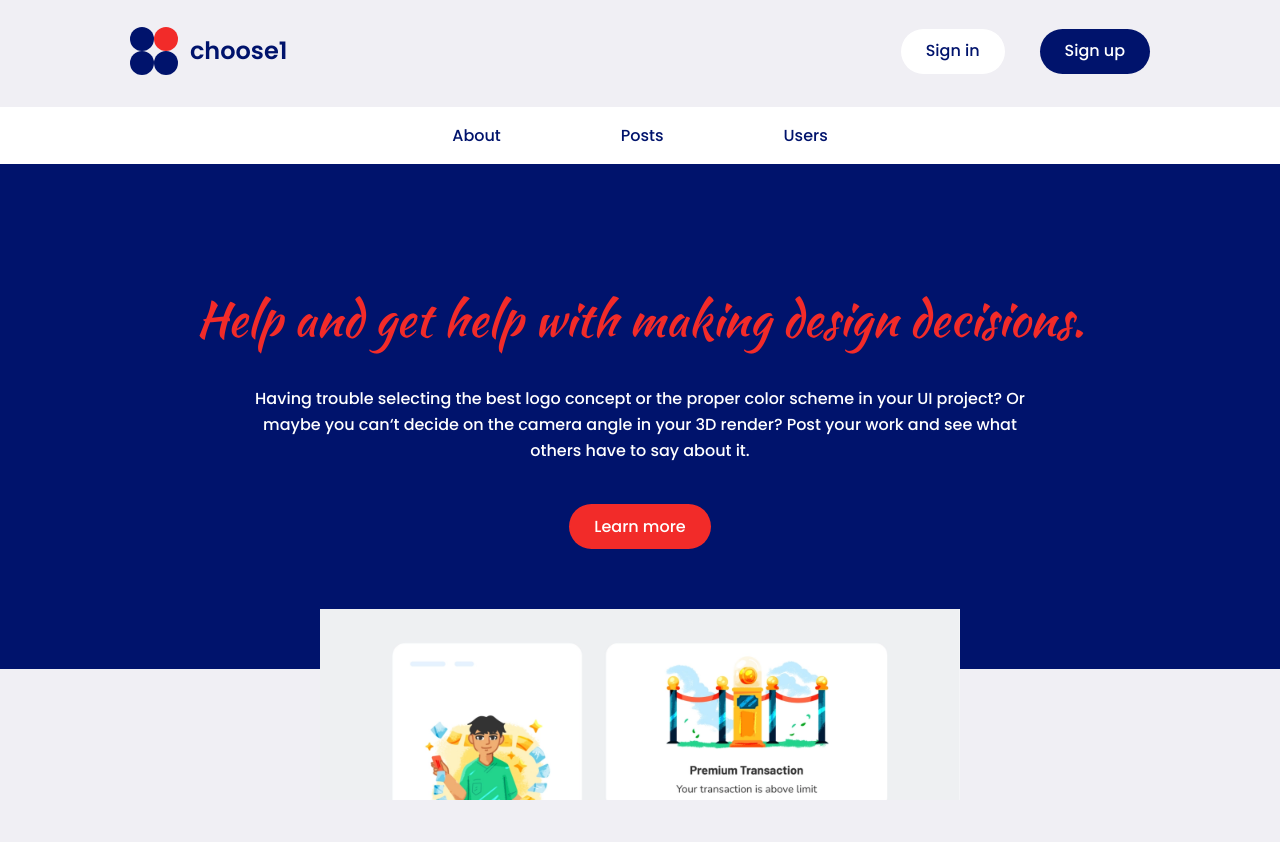
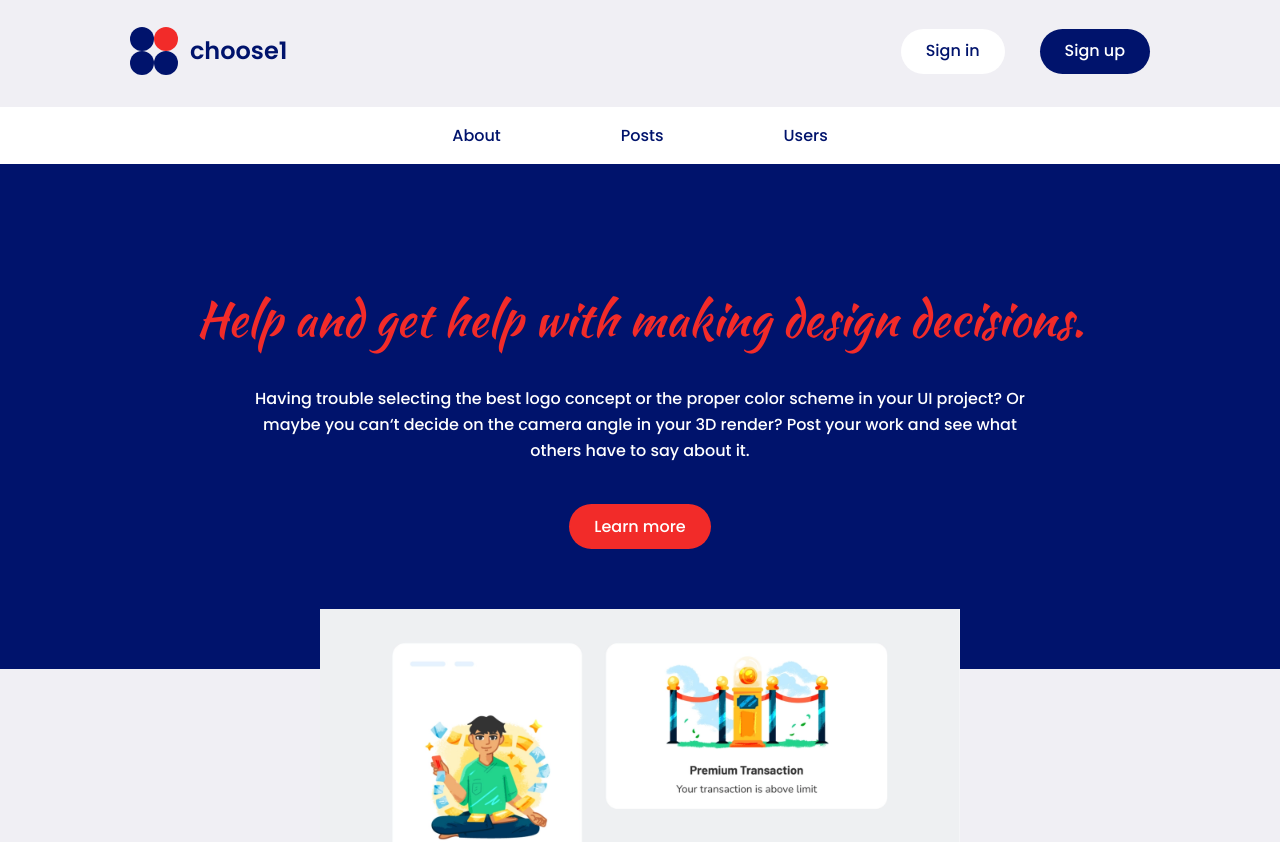
Before and after one commit to TWolczanski/choose1, a Next.js app: page / in a window 1280 px wide. Shown: the top 842 px of the page. Before the commit the page ends 800 px from the top, so only its background shows below. Built offline with nearby package versions, Linux system fonts and the light colour scheme.

Commit message:
fixed Link scroll and refactored Modal

```diff
--- a/app/layout.js
+++ b/app/layout.js
@@ -1,7 +1,7 @@
 import "styles/globals.css";
+import Layout from "components/Layout";
+import {UserProvider} from "context/UserContext";
 import {ModalProvider} from "context/ModalContext";
-import {UserProvider} from "context/UserContext";
-import Layout from "components/Layout";
 
 export const metadata = {
   title: "choose1",
@@ -9,14 +9,10 @@ export const metadata = {
 
 export default function RootLayout({children, postModal}) {
   return (
-    <html lang="en">
-      <body>
-        <UserProvider>
-          <ModalProvider>
-            <Layout postModal={postModal}>{children}</Layout>
-          </ModalProvider>
-        </UserProvider>
-      </body>
-    </html>
+    <UserProvider>
+      <ModalProvider>
+        <Layout postModal={postModal}>{children}</Layout>
+      </ModalProvider>
+    </UserProvider>
   );
 }
--- a/components/Layout.js
+++ b/components/Layout.js
@@ -7,14 +7,17 @@ import {useModal} from "context/ModalContext";
 import {useEffect} from "react";
 import WebsiteInfo from "components/WebsiteInfo";
 import {usePathname, useSelectedLayoutSegments} from "next/navigation";
+import Modal from "./Modal";
 
 export default function Layout({children, postModal}) {
-  const {open} = useModal();
+  const {open, content, setContent} = useModal();
 
   const pathname = usePathname();
   const segments = useSelectedLayoutSegments("postModal");
-  const showPostModal =
+  const postModalOpen =
     pathname.startsWith("/posts/") && segments[1] === "(.)posts";
+
+  const modalOpen = open || postModalOpen;
 
   // const {setContent} = useModal();
 
@@ -23,17 +26,18 @@ export default function Layout({children, postModal}) {
   // }, []);
 
   return (
-    <>
-      <div
-        className={`${styles.container} ${
-          open || showPostModal ? styles.modalOpen : ""
-        }`}
-      >
-        <Navbar />
-        <div className={styles.content}>{children}</div>
-        <Footer />
-      </div>
-      {showPostModal && postModal}
-    </>
+    <html lang="en">
+      <body className={modalOpen ? styles.modalOpen : ""}>
+        <div className={styles.container}>
+          <Navbar />
+          <div className={styles.content}>{children}</div>
+          <Footer />
+        </div>
+
+        {open && <Modal close={() => setContent()}>{content}</Modal>}
+
+        {postModalOpen && postModal}
+      </body>
+    </html>
   );
 }
--- a/components/Modal.js
+++ b/components/Modal.js
@@ -2,23 +2,16 @@ import {useEffect} from "react";
 import styles from "styles/Modal.module.css";
 import Backdrop from "components/Backdrop";
 
-export default function Modal({open, close, children}) {
+export default function Modal({close, children}) {
   useEffect(() => {
-    if (open) {
-      document.addEventListener(
-        "keydown",
-        (event) => {
-          if (event.key === "Escape" && close) {
-            close();
-          }
-        },
-        {once: true}
-      );
-    }
-  }, [open]);
+    const handleKeyDown = (event) => {
+      if (event.key === "Escape") close();
+    };
+    document.addEventListener("keydown", handleKeyDown);
+    return () => document.removeEventListener("keydown", handleKeyDown);
+  }, []);
 
   return (
-    open && (
     <Backdrop onClick={close}>
       <div
         className={styles.modal}
@@ -27,6 +20,5 @@ export default function Modal({open, close, children}) {
         {children}
       </div>
     </Backdrop>
-    )
   );
 }
--- a/context/ModalContext.js
+++ b/context/ModalContext.js
@@ -1,7 +1,6 @@
 "use client";
 
 import {createContext, useContext, useState} from "react";
-import Modal from "components/Modal";
 
 const ModalContext = createContext();
 
@@ -16,11 +15,6 @@ export function ModalProvider({children}) {
         setContent,
       }}
     >
-      {content && (
-        <Modal open={open} close={() => setContent()}>
-          {content}
-        </Modal>
-      )}
       {children}
     </ModalContext.Provider>
   );
--- a/styles/Layout.module.css
+++ b/styles/Layout.module.css
@@ -4,8 +4,8 @@
   margin: 0 auto;
   display: flex;
   flex-direction: column;
-  height: 100%;
-  overflow-y: scroll;
+  /* height: 100%;
+  overflow-y: scroll; */
 }
 
 .content {
--- a/styles/globals.css
+++ b/styles/globals.css
@@ -54,11 +54,11 @@ body {
   -moz-osx-font-smoothing: grayscale; */
 }
 
-html,
+/* html,
 body,
 #__next {
   height: 100%;
-}
+} */
 
 span {
   font-family: 'Poppins', sans-serif;
```
Lines whose indentation alone changed are shown as unchanged.
